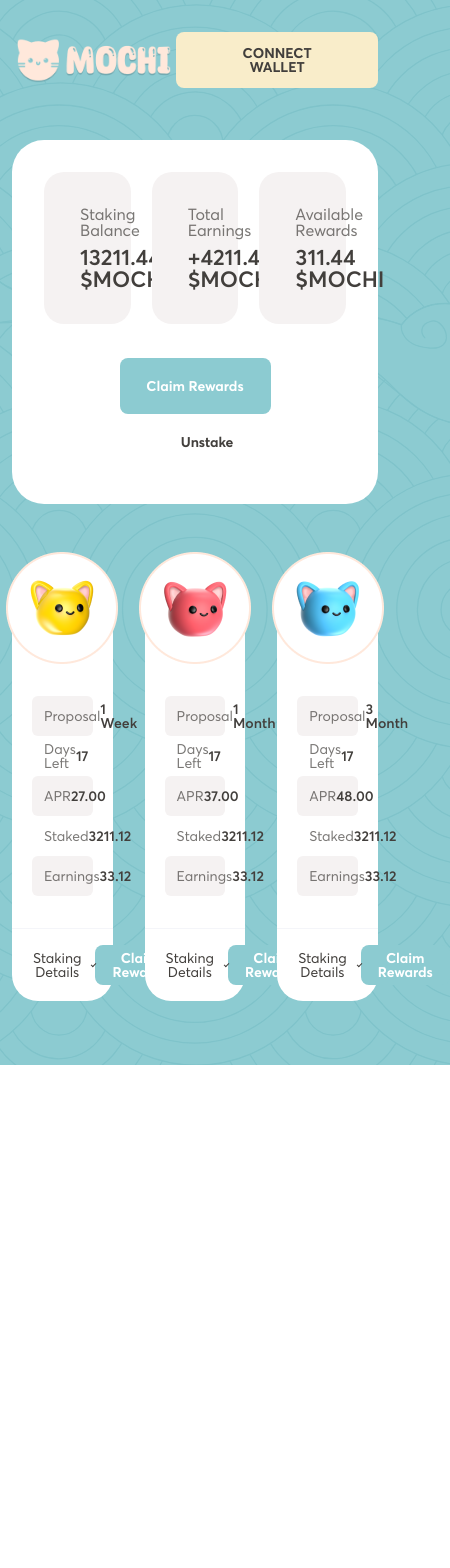
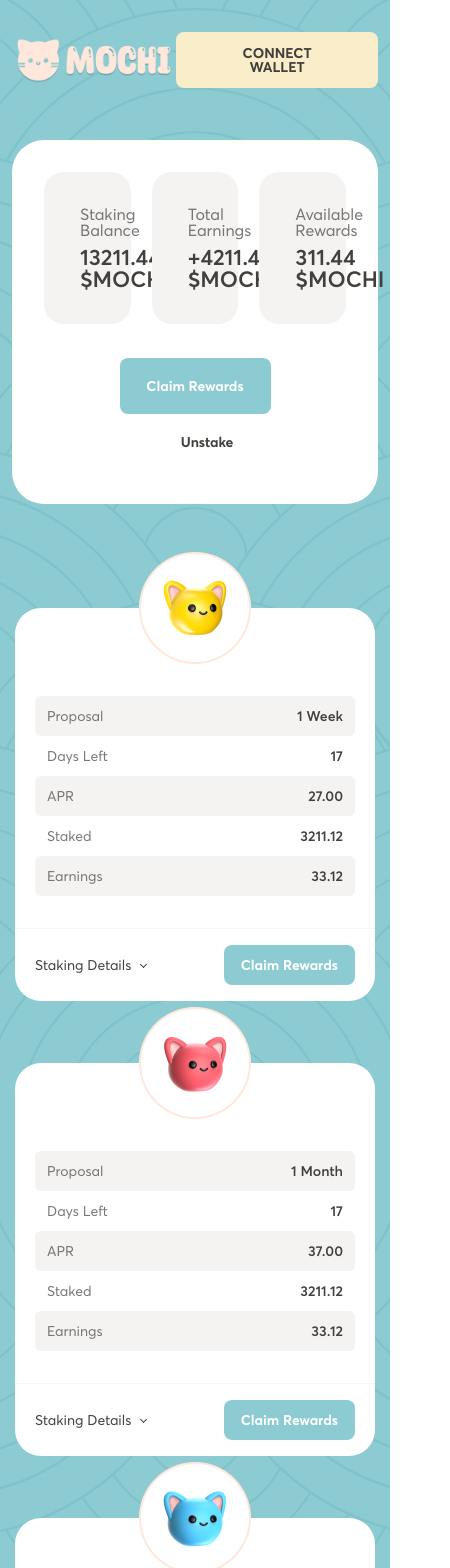
Before and after one commit to manuochoa/mochi, a React (Create React App) app: page / in a window 390 px wide. Shown: the top 1568 px of the page, 450 px wide, since content can reach past the window. Before the commit the page ends 1065 px from the top, so only its background shows below. Built offline with nearby package versions, Linux system fonts and the light colour scheme.

Commit message:
pc finish

```diff
--- a/src/scss/components/basic.scss
+++ b/src/scss/components/basic.scss
@@ -1,5 +1,9 @@
 * {
     box-sizing: border-box;
+}
+
+html, body {
+    min-height: 100%;
 }
 
 body {
--- a/src/scss/components/card.scss
+++ b/src/scss/components/card.scss
@@ -134,3 +134,23 @@
         padding: 0 15px;
     }
 }
+
+@media (max-width: 989px) {
+
+    .cards-list {
+
+        &--proposal {
+            align-items: center;
+            flex-direction: column;
+        }
+
+        &--proposal &__item {
+            width: 100%;
+            max-width: 360px;
+        }
+
+        &--proposal &__item:not(:first-child) {
+            margin-top: 62px;
+        }
+    }
+}
```
